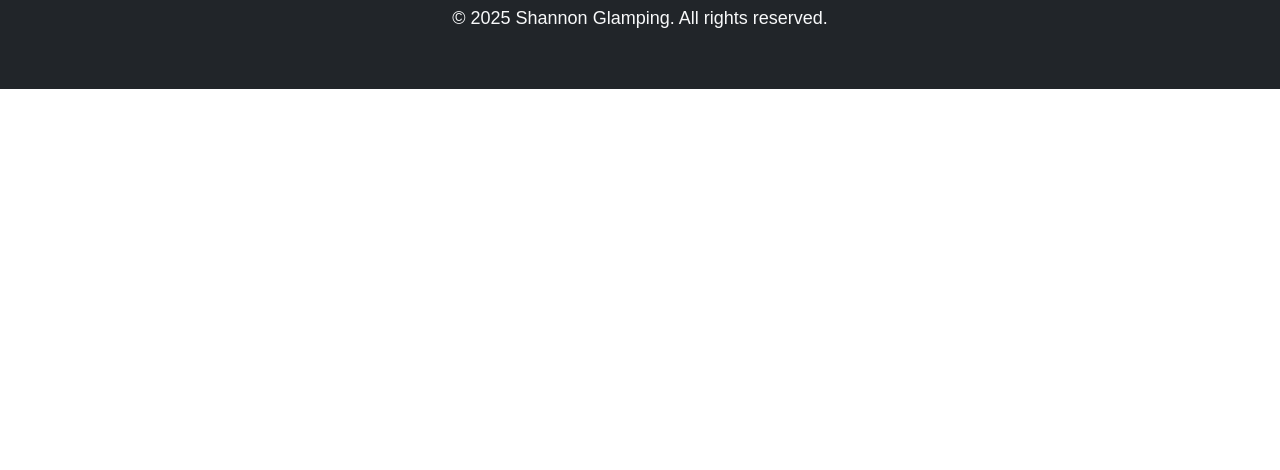
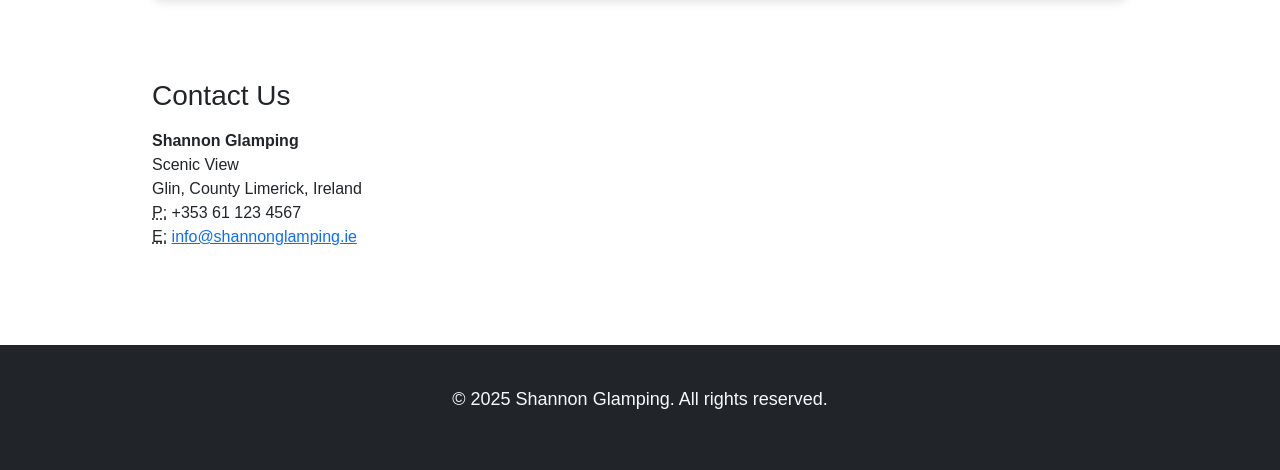
Before and after one commit to aruttle/assignment-module-4, a Flask app: page /about in a window 1280 px wide. Shown: the part 1164-1634 px from the top of the page. Before the commit the page ends 1253 px from the top, so only its background shows below. Run offline with Flask 3, Linux system fonts and the light colour scheme.

Commit message:
Added Contact info to about page

```diff
--- a/app/templates/about.html
+++ b/app/templates/about.html
@@ -5,7 +5,9 @@
   <section class="container mt-5">
     <h1>About Our Glamping Site</h1>
     <p>
-      Nestled near the scenic Shannon Estuary, our eco-friendly glamping site offers a serene escape with stunning views, comfort, and a connection to nature.
+      Nestled near the scenic Shannon Estuary, our family-run and owned eco-friendly glamping site offers a serene escape where you can enjoy stunning views, ultimate comfort, and a true connection to nature. We take pride in creating a warm, welcoming atmosphere with personalized service to make your stay unforgettable.
+
+      Located just a short stroll away from charming local cafés and restaurants, you’ll have the perfect opportunity to savor delicious regional cuisine and experience the friendly hospitality of the community. Whether you're looking to unwind by the water or explore nearby culinary delights, our glamping site is the ideal base for a memorable getaway.
     </p>
   </section>
 
@@ -19,5 +21,16 @@
       <iframe src="https://www.google.com/maps/embed?pb=!1m14!1m12!1m3!1d19973.83681744962!2d-9.312637930236725!3d52.5578090717568!2m3!1f0!2f0!3f0!3m2!1i1024!2i768!4f13.1!5e0!3m2!1sen!2sie!4v1749299545620!5m2!1sen!2sie" width="600" height="450" style="border:0;" allowfullscreen="" loading="lazy" referrerpolicy="no-referrer-when-downgrade"></iframe>
     </div>
   </section>
+
+  <section class="container mt-5">
+    <h2>Contact Us</h2>
+    <address>
+      <strong>Shannon Glamping</strong><br>
+      Scenic View<br>
+      Glin, County Limerick, Ireland<br>
+      <abbr title="Phone">P:</abbr> +353 61 123 4567<br>
+      <abbr title="Email">E:</abbr> <a href="mailto:info@shannonglamping.ie">info@shannonglamping.ie</a>
+    </address>
+  </section>
 </main>
 {% endblock %}
--- a/app/templates/base.html
+++ b/app/templates/base.html
@@ -27,7 +27,9 @@
 
     <nav class="navbar navbar-expand-lg navbar-dark bg-success sticky-top" role="navigation" aria-label="Main navigation">
       <div class="container">
-        <a class="navbar-brand" href="{{ url_for('main.home') }}">Shannon Glamping</a>
+        <a class="navbar-brand d-flex align-items-center" href="{{ url_for('main.home') }}">
+        <img src="{{ url_for('static', filename='images/logo.png') }}" alt="Shannon Glamping Logo" width="40" height="40" class="me-2">
+        Shannon Glamping</a>
         <button class="navbar-toggler" type="button" data-bs-toggle="collapse" data-bs-target="#navbarNav"
           aria-controls="navbarNav" aria-expanded="false" aria-label="Toggle navigation">
           <span class="navbar-toggler-icon"></span>
```
Also changed, not shown: README.md, app/static/images/logo.png, 2 other files.
